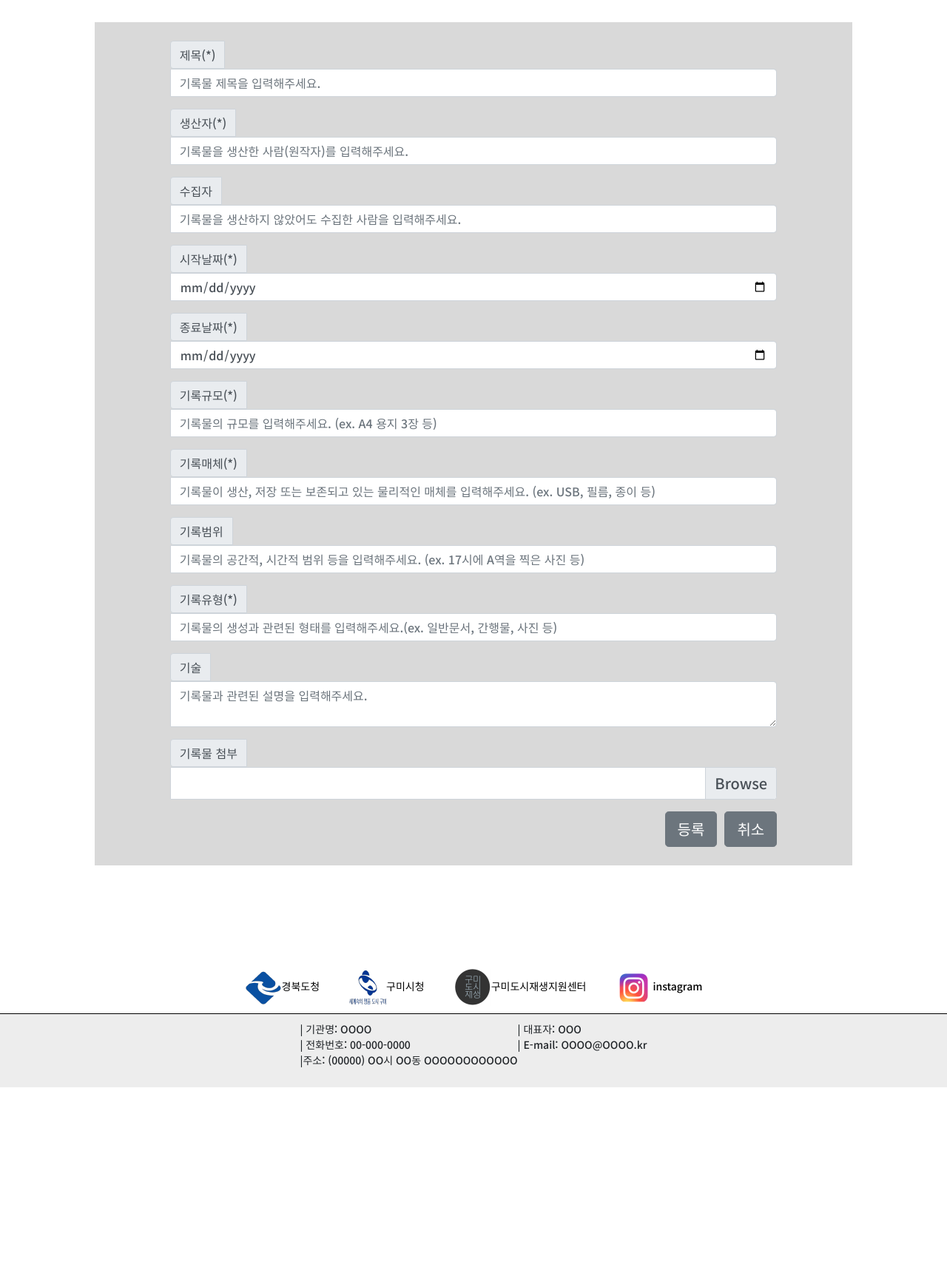
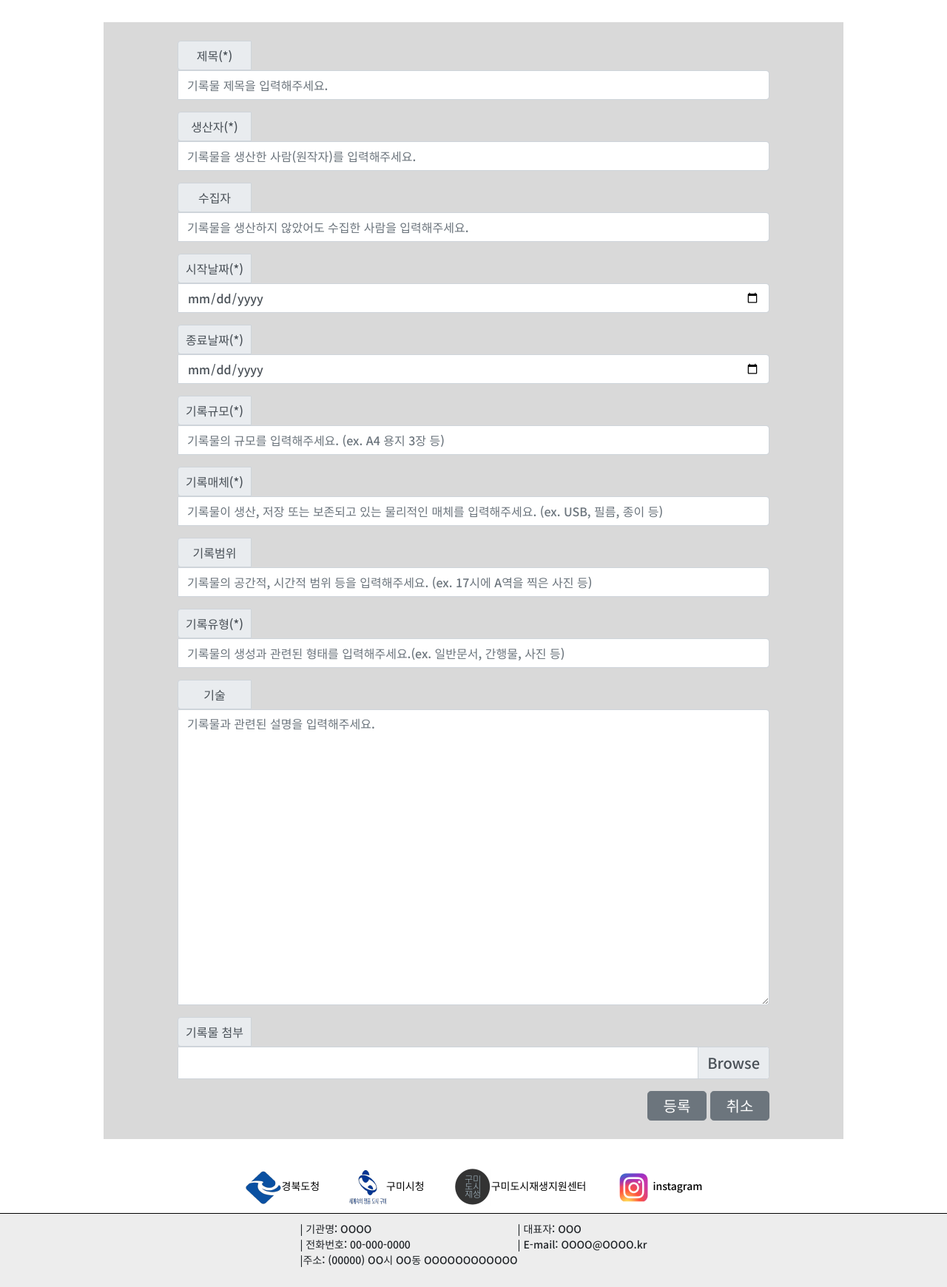
Before and after one commit to ykj33/WAP, a PHP site: page /record_regist.html in a window 1280 px wide; the page is wider, and only the part inside the window is pictured. Shown: the part 170-1910 px from the top of that part at 74% size. Before the commit the page ends 1640 px from the top of that part, so only its background shows below. Run offline with PHP 8.4, Linux system fonts and the light colour scheme.

Commit message:
20210715 기록물 등록 css 변경

```diff
--- a/css/main.css
+++ b/css/main.css
@@ -1,22 +1,42 @@
 
-.inner {
-    width: 80%;
-    margin-bottom: 100px;
-    background-color: #fff;
-    position: relative;
-    overflow: hidden;
-}
+/*.inner {*/
+/*    width: 100%;*/
+/*    margin-bottom: 100px;*/
+/*    background-color: #fff;*/
+/*    position: relative;*/
+/*    overflow: hidden;*/
+/*}*/
 
 .inner .regist-inner {
-    width: 100%;
+    width: 1000px;
     margin: 30px auto;
     background-color: #d9d9d9;
 }
 
-.inner .regist-inner .register {
-    width: 85%;
+.input-group-text {
+    width: 100px;
+    height: 40px;
+    justify-content: center;
+    align-items: center;
+    text-align: center;
+}
+.inner .regist-inner .register{
+    width: 100%;
     margin: auto;
     padding: 25px;
+}
+.metadata-group {
+    width: 800px;
+    margin: auto;
+}
+.metadata-group .input-group .form-control{
+    width: 800px;
+    height: 40px;
+}
+
+.metadata-group .input-group .form-control#record_description{
+    width: 800px;
+    height: 400px;
 }
 
 .inner .regist-inner .register .button-group {
@@ -26,7 +46,12 @@
 }
 
 .inner .regist-inner .register .button-group .btn {
-    margin-left: 10px;
+    width: 80px;
+    height: 40px;
+    margin-left: 5px;
+    justify-content: center;
+    align-items: center;
+    padding: 0;
 }
 
 .inner .box1 .clearfix::after {
--- a/record_regist.html
+++ b/record_regist.html
@@ -119,10 +119,12 @@
 </header>
 
 <!-- CONTENT -->
+<div class="container">
     <div class="content">
         <div class="inner">
             <div class="regist-inner">
-            <form action="php/record_regist.html.php" method="POST" class="register" id="register_form" name="register_form"
+                <form action="php/record_regist.html.php" method="POST" class="register" id="register_form"
+                      name="register_form"
                       enctype="multipart/form-data">
                     <div class="metadata-group">
                         <div class="input-group mb-3">
@@ -222,6 +224,7 @@
         </div>
     </div>
 </div>
+</div>
 <footer>
     <div class="footer-logo-group">
         <div class="footer-logo">
```
Lines whose indentation alone changed are shown as unchanged.
